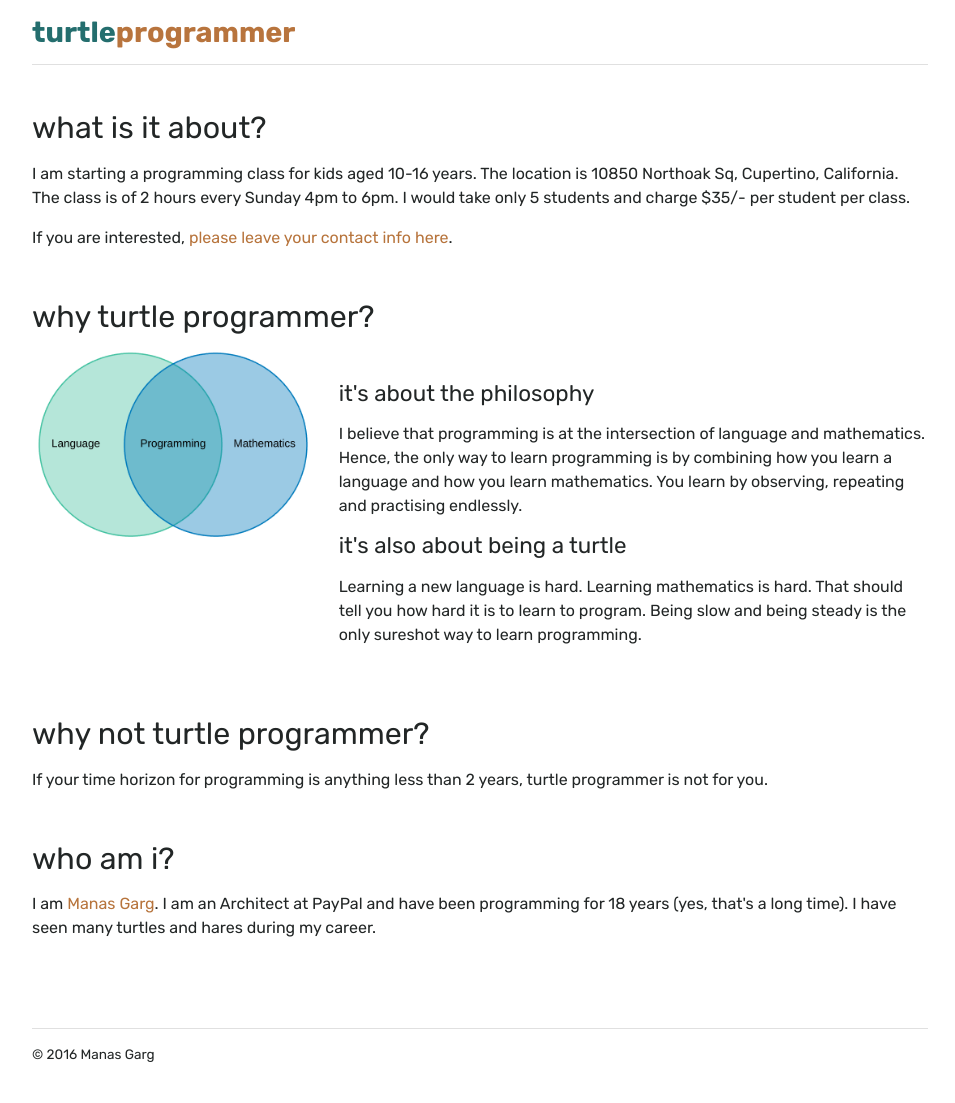
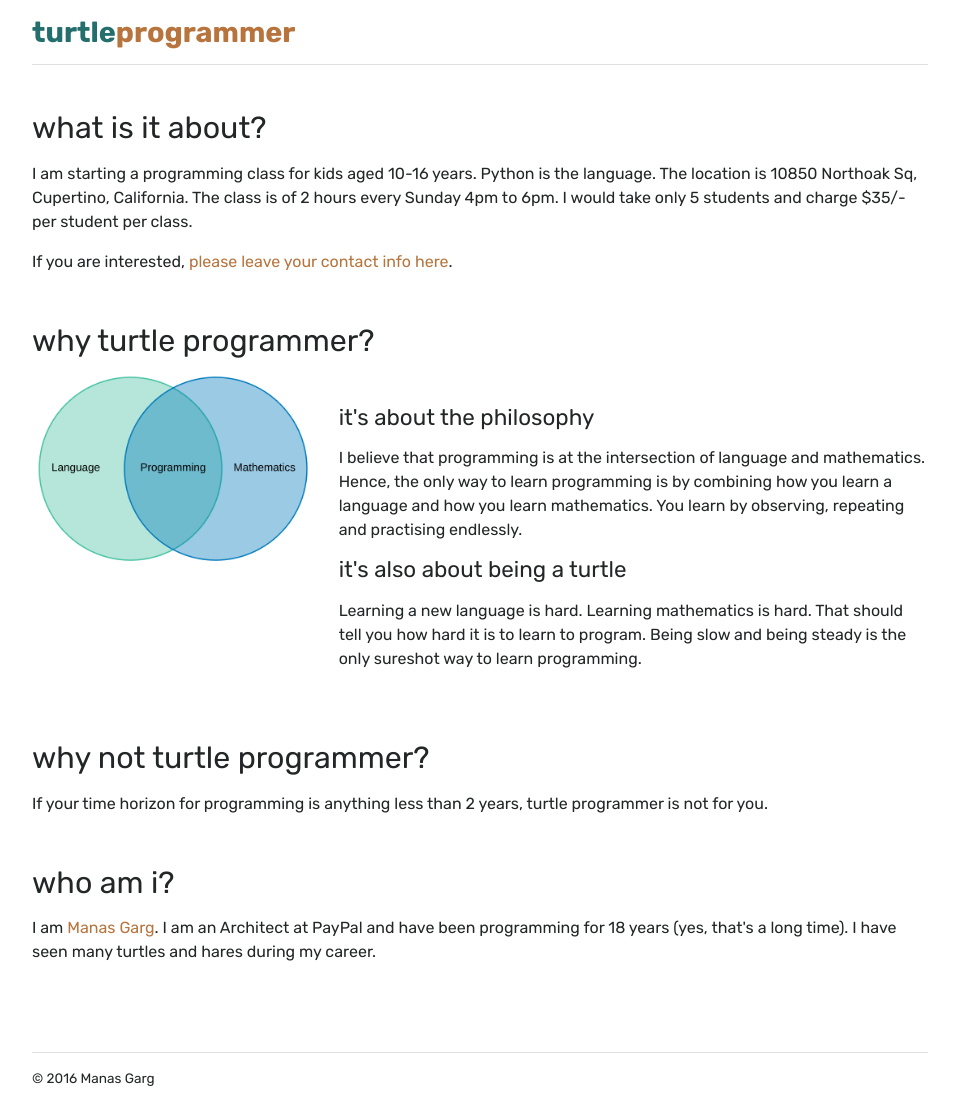
Before and after one commit to manasgarg/turtleprogrammer, a Jekyll site: the page built from index.html, in a window 1280 px wide. Shown: the whole page, without its empty margins (160-1115 px from the left). Built offline with Jekyll 4.4.1, drawn with Linux system fonts in a browser that asks for light colours; before the commit the page ends 1079 px from its top, so only the background shows below that.

Commit message:
mention lang

```diff
--- a/index.html
+++ b/index.html
@@ -7,7 +7,7 @@ layout: default
 <div class="row">
     <div class="col s12">
         <h2>what is it about?</h2>
-        <p>I am starting a programming class for kids aged 10-16 years. The location is 10850 Northoak Sq, Cupertino, California. The class is of 2 hours every Sunday 4pm to 6pm. I would take only 5 students and charge $35/- per student per class.</p>
+        <p>I am starting a programming class for kids aged 10-16 years. Python is the language. The location is 10850 Northoak Sq, Cupertino, California. The class is of 2 hours every Sunday 4pm to 6pm. I would take only 5 students and charge $35/- per student per class.</p>
         <p>If you are interested, <a href="https://goo.gl/forms/HQNs8ANWxcmjSJjJ2">please leave your contact info here</a>.</p>
     </div>
 </div>
```
